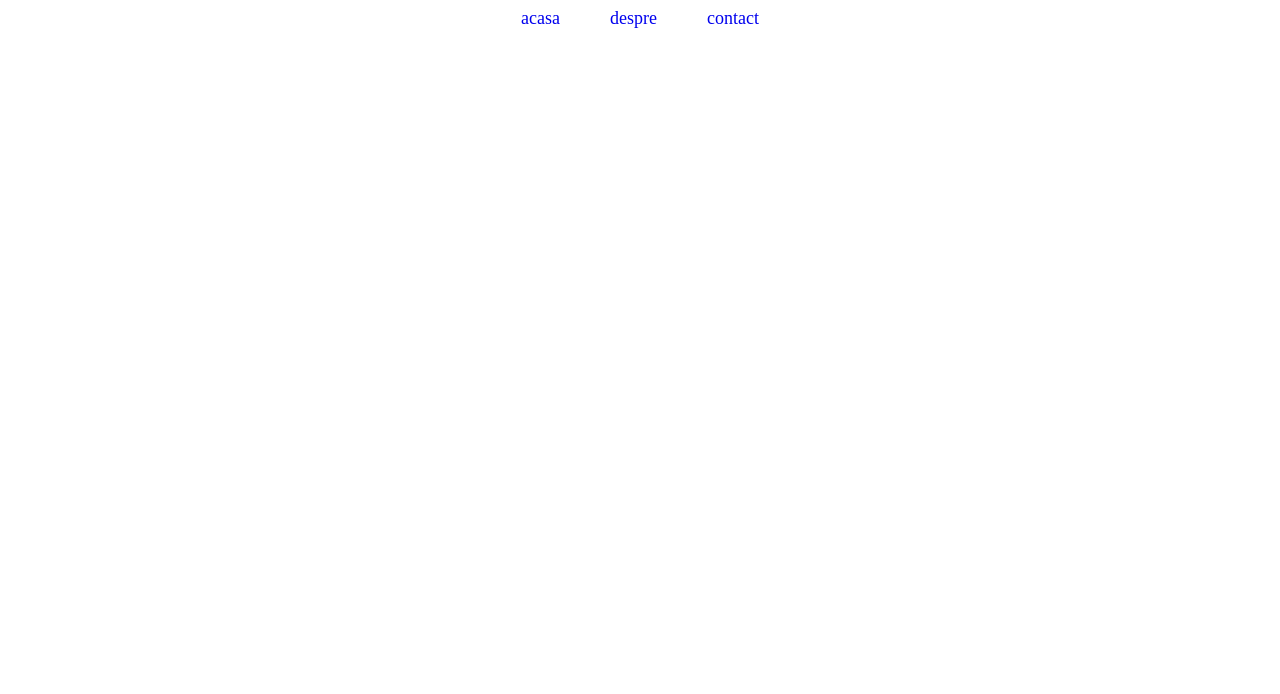
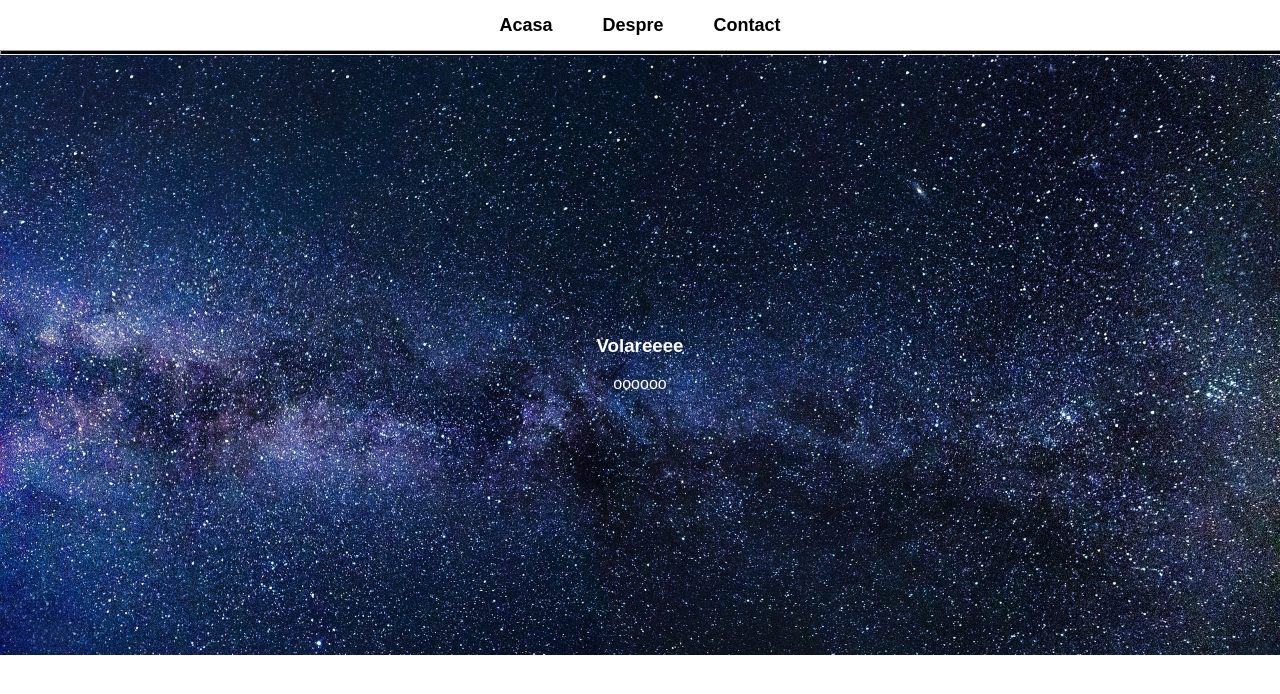
Before and after one commit to Edy-Patrik/abeinking.github.io, a plain HTML site: page index.html in a window 1280 px wide. Drawn offline with Linux system fonts and the light colour scheme.

Commit message:
Worked on Header, started adding hero section

```diff
--- a/index.html
+++ b/index.html
@@ -11,13 +11,20 @@
     <header>
       <div class="header-container">
         <div class="nav-menu">
-          <a href="./index.html"> acasa </a>
-          <a href="#despre"> despre </a>
-          <a href="#contact"> contact </a>
+          <a href="./index.html"> Acasa </a>
+          <a href="#despre"> Despre </a>
+          <a href="#contact"> Contact </a>
         </div>
       </div>
     </header>
-    <!--Content goes here!!!-->
+    <hr />
+
+    <div class="hs-image">
+      <div class="hs-text">
+        <h3>Volareeee</h3>
+        <p>oooooo</p>
+      </div>
+    </div>
 
     <footer></footer>
   </body>
--- a/style.css
+++ b/style.css
@@ -1,5 +1,19 @@
 .nav-menu {display: flex; flex-direction: row; align-items: center; justify-content: center;}
 
-.nav-menu a {margin-left: 25px; margin-right: 25px; text-decoration: none; font-size: large;}
+.nav-menu a {margin-left: 25px; margin-right: 25px; text-decoration: none; font-size: 18px; color: black; font-weight: bold;}
 
-.nav-menu a:hover {text-decoration: underline;color: rgba(255, 3, 3,0.5);}
+.nav-menu a:hover {text-decoration: underline;color: gray;}
+
+.hs-image {width:100%; height: 600px; display: flex; flex-direction: column; justify-content: center; align-items: center; background-image: url('./images/stars.jpg'); background-repeat: no-repeat; background-size: cover;}
+
+.hs-text {color: #FFFFFF; display: flex; flex-direction: column; justify-content: center; align-items: center;}
+
+.hs-text p {margin: 0;}
+
+hr {width:100%; margin:0; height: 2.5px; background-color: black;}
+
+body {margin: 0; font-family: Arial, Helvetica, sans-serif;}
+
+header {background-color: #FFFFFF; height: 50px;display: flex; flex-direction: row; justify-content: center; align-items: center;}
+
+#logoimg {max-width: 150px; max-height: 150px; object-fit: contain;}
```
Also changed, not shown: images/stars.jpg (added).
